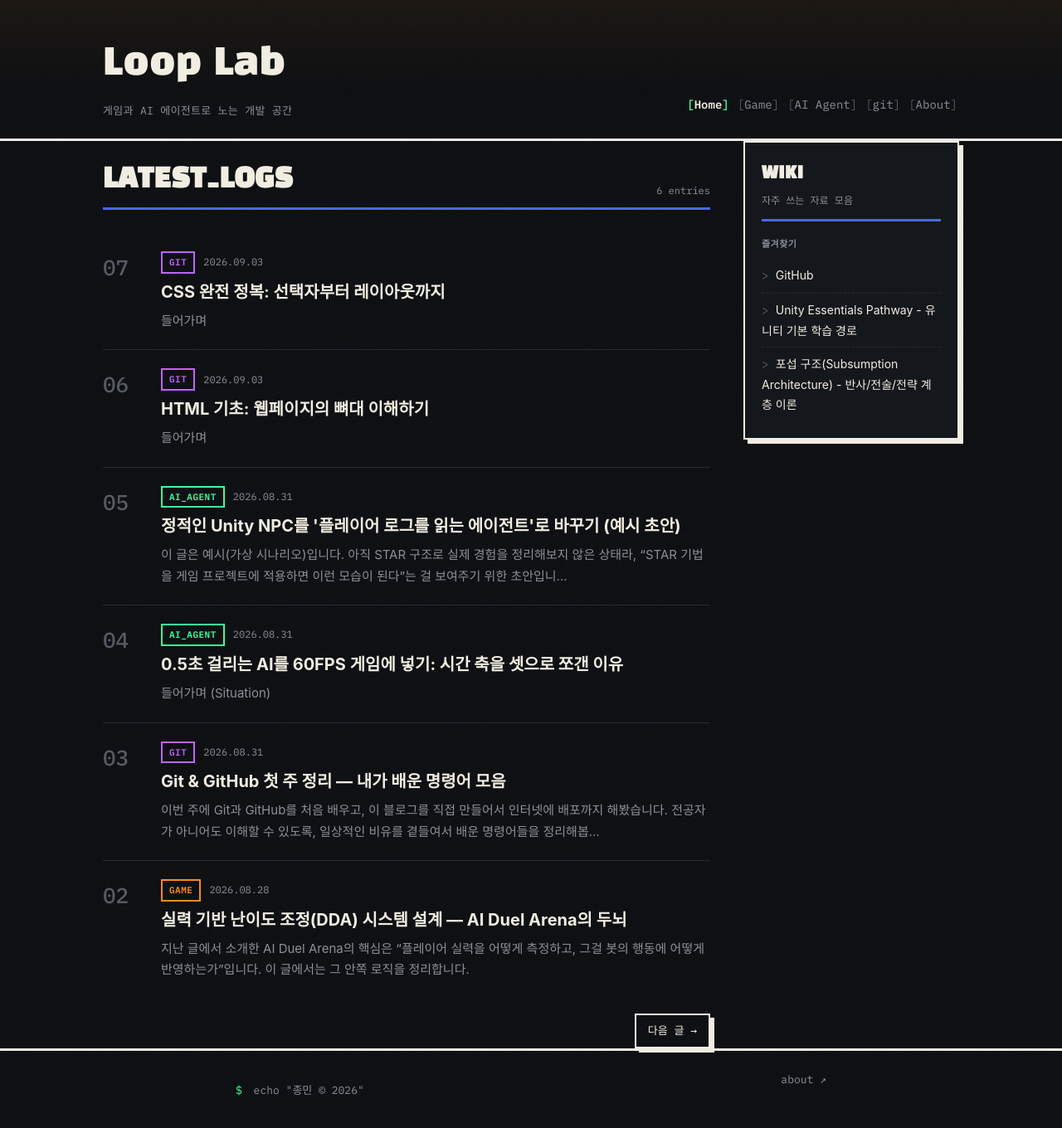
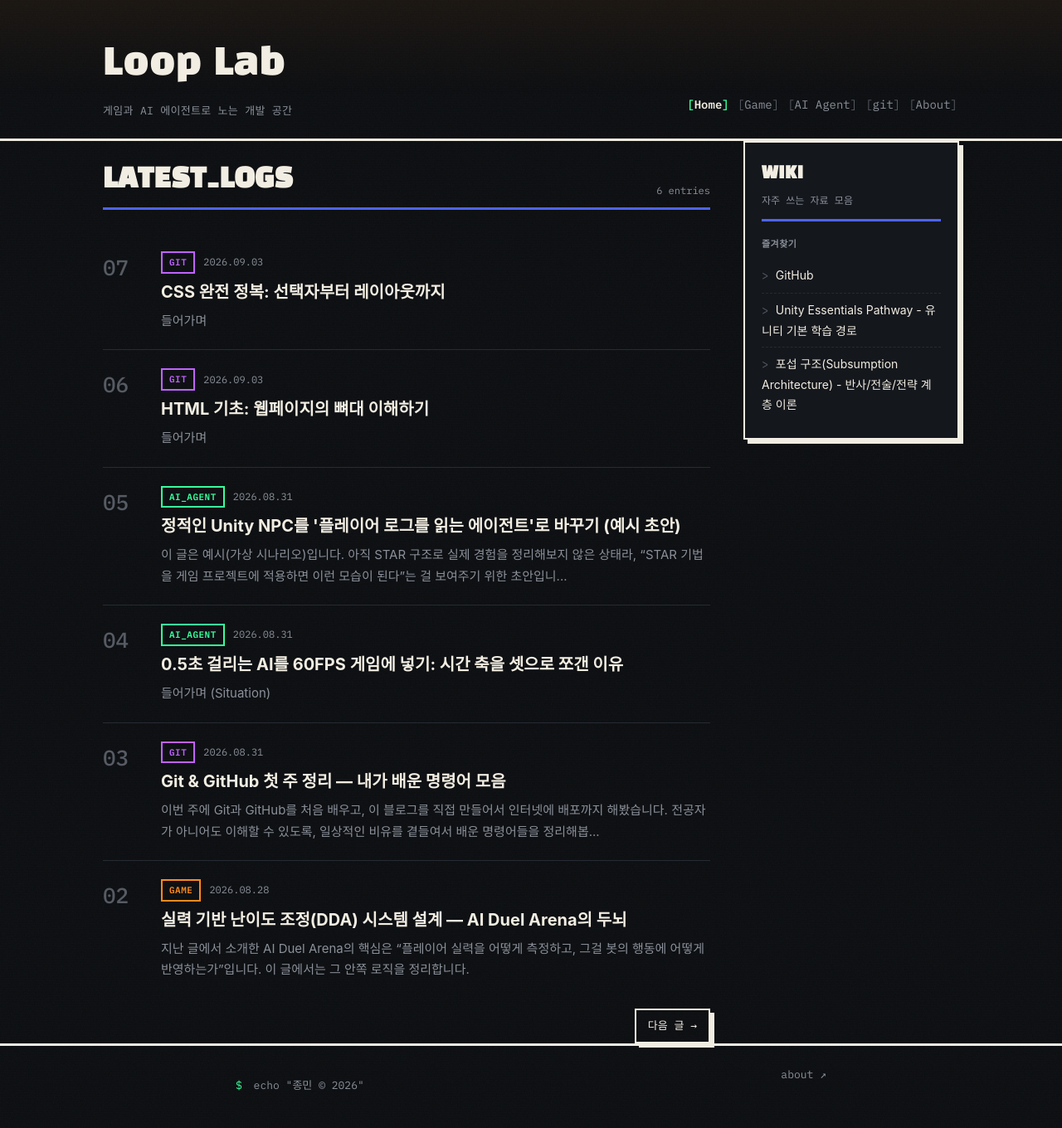
Before and after one commit to Lezo-Jong/my-blog, a Jekyll site: the page built from index.html, in a window 1280 px wide and 1379 px high. Shown: the top 1360 px of the window at 83% size. Built offline with Jekyll 4.4.1, drawn with Linux system fonts in a browser that asks for light colours; some web fonts are replaced; the list of posts is cut into pages by our own code.

Commit message:
버튼 위치 재수정

```diff
--- a/assets/css/style.css
+++ b/assets/css/style.css
@@ -221,7 +221,7 @@ main { position: relative; z-index: 3; padding: 48px 0 90px; }
   padding-bottom: 4px;
 }
 
-.post-list { list-style: none; margin: 0; padding: 0; }
+.post-list { list-style: none; margin: 0 0 12px 0; padding: 0; }
 
 .post-card {
   --cat-accent: var(--accent-game);
@@ -304,7 +304,7 @@ main { position: relative; z-index: 3; padding: 48px 0 90px; }
 .pagination {
   display: flex;
   justify-content: space-between;
-  margin-top: 18px;
+  margin-top: 8px;
 }
 
 .page-btn {
```
